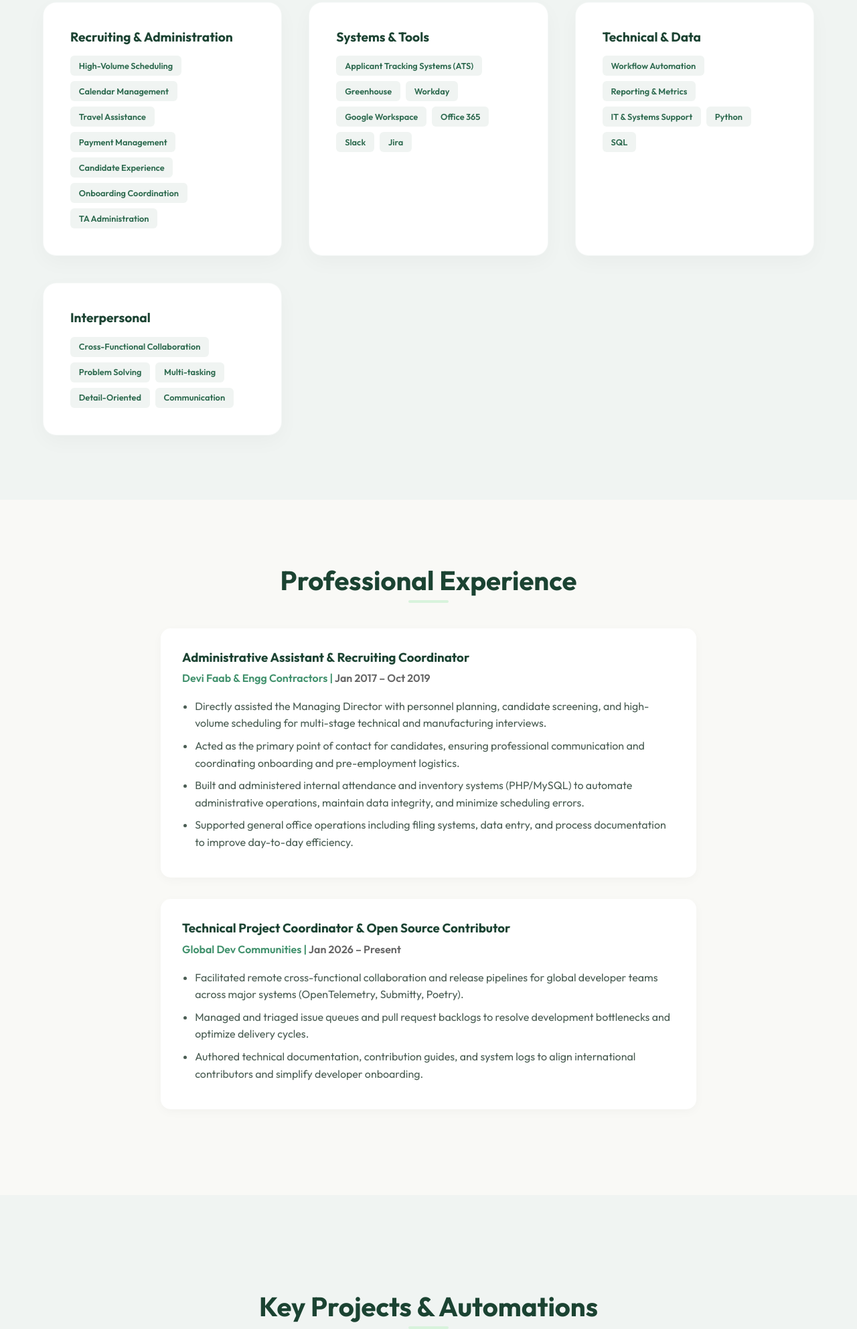
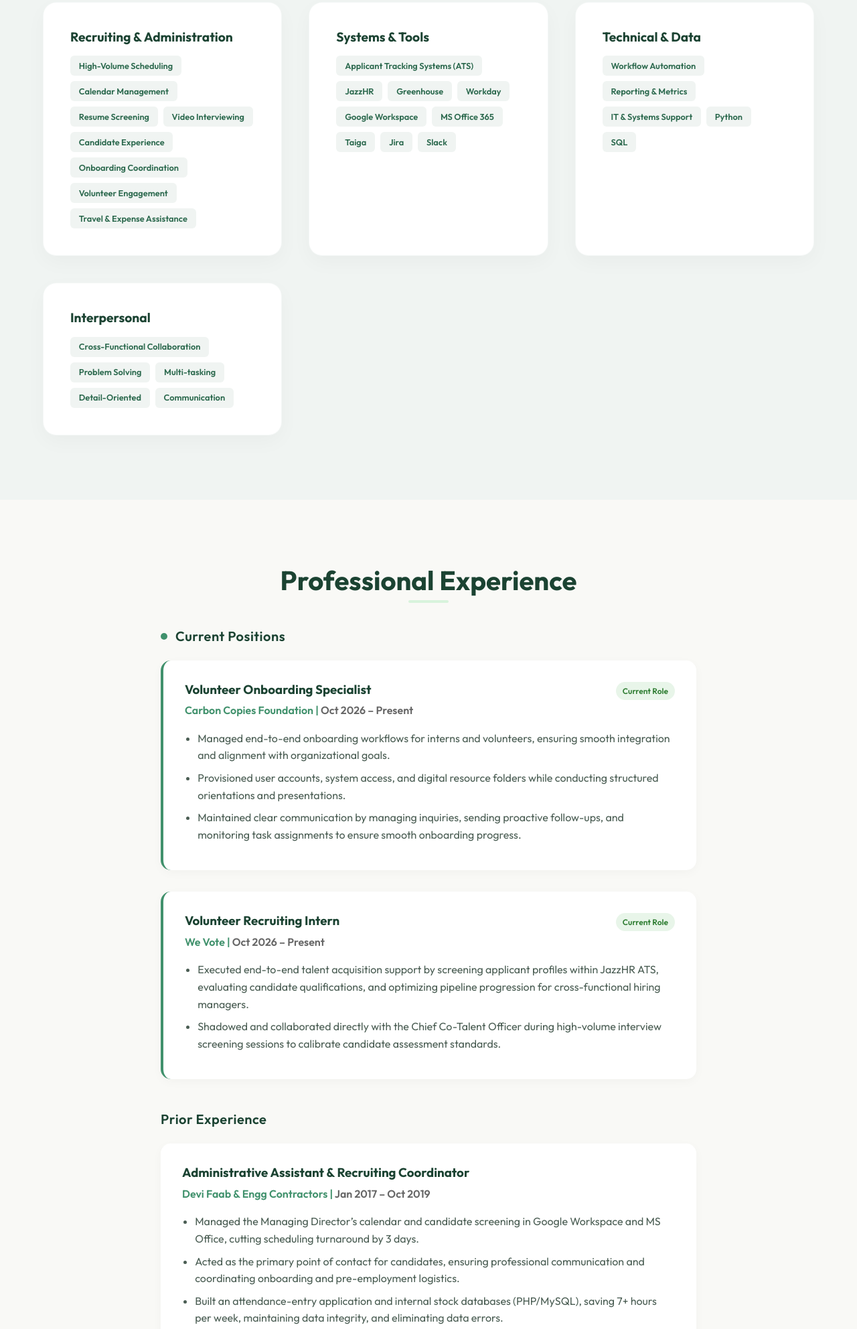
Before and after one commit to srikaaviya/Rc_portfolio, a plain HTML site: page index.html in a window 1280 px wide. Shown: the part 1789-3773 px from the top of the page at 67% size. Drawn offline with Linux system fonts and the light colour scheme.

Commit message:
Add Current Positions (Carbon Copies Foundation, We Vote) and Technical Project (Recruiting Operations Hub)

```diff
--- a/index.html
+++ b/index.html
@@ -67,11 +67,12 @@
                     <div class="tech-stack">
                         <span>High-Volume Scheduling</span>
                         <span>Calendar Management</span>
-                        <span>Travel Assistance</span>
-                        <span>Payment Management</span>
+                        <span>Resume Screening</span>
+                        <span>Video Interviewing</span>
                         <span>Candidate Experience</span>
                         <span>Onboarding Coordination</span>
-                        <span>TA Administration</span>
+                        <span>Volunteer Engagement</span>
+                        <span>Travel & Expense Assistance</span>
                     </div>
                 </div>
 
@@ -79,12 +80,14 @@
                     <h3 style="margin-bottom: 1rem; font-size: 1.2rem;">Systems & Tools</h3>
                     <div class="tech-stack">
                         <span>Applicant Tracking Systems (ATS)</span>
+                        <span>JazzHR</span>
                         <span>Greenhouse</span>
                         <span>Workday</span>
                         <span>Google Workspace</span>
-                        <span>Office 365</span>
+                        <span>MS Office 365</span>
+                        <span>Taiga</span>
+                        <span>Jira</span>
                         <span>Slack</span>
-                        <span>Jira</span>
                     </div>
                 </div>
 
@@ -120,13 +123,51 @@
             <h2 class="section-title">Professional Experience</h2>
             <div class="education-list" style="max-width: 800px; margin: 0 auto;">
 
+                <!-- Current Positions -->
+                <div style="display: flex; align-items: center; gap: 0.75rem; margin-bottom: 1.5rem;">
+                    <span style="display: inline-block; width: 10px; height: 10px; background-color: var(--accent-green); border-radius: 50%;"></span>
+                    <h3 style="color: var(--text-primary); font-size: 1.25rem; margin: 0; font-weight: 600; letter-spacing: 0.5px;">Current Positions</h3>
+                </div>
+
+                <!-- Volunteer Onboarding Specialist -->
+                <div class="education-item" style="margin-bottom: 2rem; padding: 2rem; background: #fff; border-radius: 15px; box-shadow: 0 4px 15px rgba(0,0,0,0.03); border-left: 4px solid var(--accent-green);">
+                    <div style="display: flex; justify-content: space-between; align-items: flex-start; flex-wrap: wrap; gap: 0.5rem;">
+                        <h3 style="color: var(--text-primary); margin-bottom: 0.5rem;">Volunteer Onboarding Specialist</h3>
+                        <span style="background: #e8f5e9; color: #2e7d32; font-size: 0.75rem; font-weight: 600; padding: 4px 10px; border-radius: 20px;">Current Role</span>
+                    </div>
+                    <p style="color: var(--accent-green); font-weight: 600; margin-bottom: 1rem;">Carbon Copies Foundation | <span style="color: #666;">Oct 2026 – Present</span></p>
+                    <ul style="padding-left: 1.2rem; color: #4a5d53;">
+                        <li style="margin-bottom: 0.5rem;">Managed end-to-end onboarding workflows for interns and volunteers, ensuring smooth integration and alignment with organizational goals.</li>
+                        <li style="margin-bottom: 0.5rem;">Provisioned user accounts, system access, and digital resource folders while conducting structured orientations and presentations.</li>
+                        <li style="margin-bottom: 0.5rem;">Maintained clear communication by managing inquiries, sending proactive follow-ups, and monitoring task assignments to ensure smooth onboarding progress.</li>
+                    </ul>
+                </div>
+
+                <!-- Volunteer Recruiting Intern -->
+                <div class="education-item" style="margin-bottom: 2rem; padding: 2rem; background: #fff; border-radius: 15px; box-shadow: 0 4px 15px rgba(0,0,0,0.03); border-left: 4px solid var(--accent-green);">
+                    <div style="display: flex; justify-content: space-between; align-items: flex-start; flex-wrap: wrap; gap: 0.5rem;">
+                        <h3 style="color: var(--text-primary); margin-bottom: 0.5rem;">Volunteer Recruiting Intern</h3>
+                        <span style="background: #e8f5e9; color: #2e7d32; font-size: 0.75rem; font-weight: 600; padding: 4px 10px; border-radius: 20px;">Current Role</span>
+                    </div>
+                    <p style="color: var(--accent-green); font-weight: 600; margin-bottom: 1rem;">We Vote | <span style="color: #666;">Oct 2026 – Present</span></p>
+                    <ul style="padding-left: 1.2rem; color: #4a5d53;">
+                        <li style="margin-bottom: 0.5rem;">Executed end-to-end talent acquisition support by screening applicant profiles within JazzHR ATS, evaluating candidate qualifications, and optimizing pipeline progression for cross-functional hiring managers.</li>
+                        <li style="margin-bottom: 0.5rem;">Shadowed and collaborated directly with the Chief Co-Talent Officer during high-volume interview screening sessions to calibrate candidate assessment standards.</li>
+                    </ul>
+                </div>
+
+                <!-- Prior Experience -->
+                <div style="margin-top: 3rem; margin-bottom: 1.5rem;">
+                    <h3 style="color: var(--text-primary); font-size: 1.25rem; margin: 0; font-weight: 600; letter-spacing: 0.5px;">Prior Experience</h3>
+                </div>
+
                 <div class="education-item" style="margin-bottom: 2rem; padding: 2rem; background: #fff; border-radius: 15px; box-shadow: 0 4px 15px rgba(0,0,0,0.03);">
                     <h3 style="color: var(--text-primary); margin-bottom: 0.5rem;">Administrative Assistant & Recruiting Coordinator</h3>
                     <p style="color: var(--accent-green); font-weight: 600; margin-bottom: 1rem;">Devi Faab & Engg Contractors | <span style="color: #666;">Jan 2017 – Oct 2019</span></p>
                     <ul style="padding-left: 1.2rem; color: #4a5d53;">
-                        <li style="margin-bottom: 0.5rem;">Directly assisted the Managing Director with personnel planning, candidate screening, and high-volume scheduling for multi-stage technical and manufacturing interviews.</li>
+                        <li style="margin-bottom: 0.5rem;">Managed the Managing Director’s calendar and candidate screening in Google Workspace and MS Office, cutting scheduling turnaround by 3 days.</li>
                         <li style="margin-bottom: 0.5rem;">Acted as the primary point of contact for candidates, ensuring professional communication and coordinating onboarding and pre-employment logistics.</li>
-                        <li style="margin-bottom: 0.5rem;">Built and administered internal attendance and inventory systems (PHP/MySQL) to automate administrative operations, maintain data integrity, and minimize scheduling errors.</li>
+                        <li style="margin-bottom: 0.5rem;">Built an attendance-entry application and internal stock databases (PHP/MySQL), saving 7+ hours per week, maintaining data integrity, and eliminating data errors.</li>
                         <li style="margin-bottom: 0.5rem;">Supported general office operations including filing systems, data entry, and process documentation to improve day-to-day efficiency.</li>
                     </ul>
                 </div>
@@ -151,8 +192,24 @@
             <h2 class="section-title fade-up">Key Projects & Automations</h2>
             <div class="project-grid">
 
-                <!-- Project 1 -->
+                <!-- Project 1: Recruiting Operation & Automation Hub -->
                 <div class="project-card fade-up">
+                    <div class="project-tag">AI & Recruiting Operations</div>
+                    <h3>Recruiting Operation & Automation Hub</h3>
+                    <p class="project-subtitle">Technical Project - 2026</p>
+                    <p>Designed and deployed an automated Recruiting Operations Hub that automates multi-stage interview scheduling, candidate profiling, and interviewer load-balancing to reduce booking latency. Integrated Gemini AI to parse resumes and screening notes into print-ready, ADP-compliant Candidate Profiles, cutting manual formatting time by 95%.</p>
+                    <div class="tech-stack mt-3">
+                        <span>Gemini AI</span>
+                        <span>Python</span>
+                        <span>Interview Scheduling</span>
+                        <span>Candidate Profiling</span>
+                        <span>ADP Compliance</span>
+                        <span>Automation</span>
+                    </div>
+                </div>
+
+                <!-- Project 2 -->
+                <div class="project-card fade-up" style="transition-delay: 0.1s;">
                     <div class="project-tag">Workflow Automation</div>
                     <h3>Automated Communications & Workflow Utility</h3>
                     <p class="project-subtitle">Custom Integration - 2026</p>
@@ -165,8 +222,8 @@
                     </div>
                 </div>
 
-                <!-- Project 2 -->
-                <div class="project-card fade-up" style="transition-delay: 0.1s;">
+                <!-- Project 3 -->
+                <div class="project-card fade-up" style="transition-delay: 0.2s;">
                     <div class="project-tag">HR Tech</div>
                     <h3>Helpdesk Automation & Query Triage System</h3>
                     <p class="project-subtitle">Support System - 2026</p>
```
